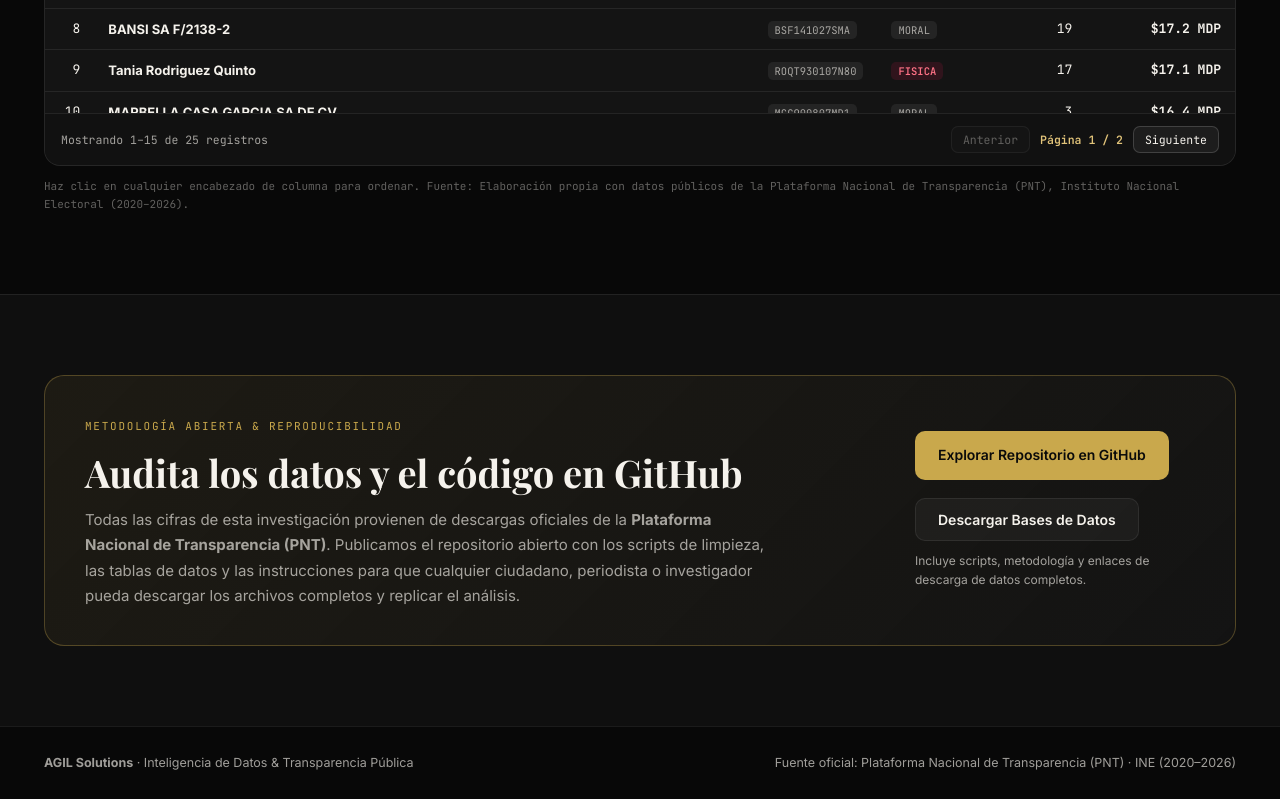
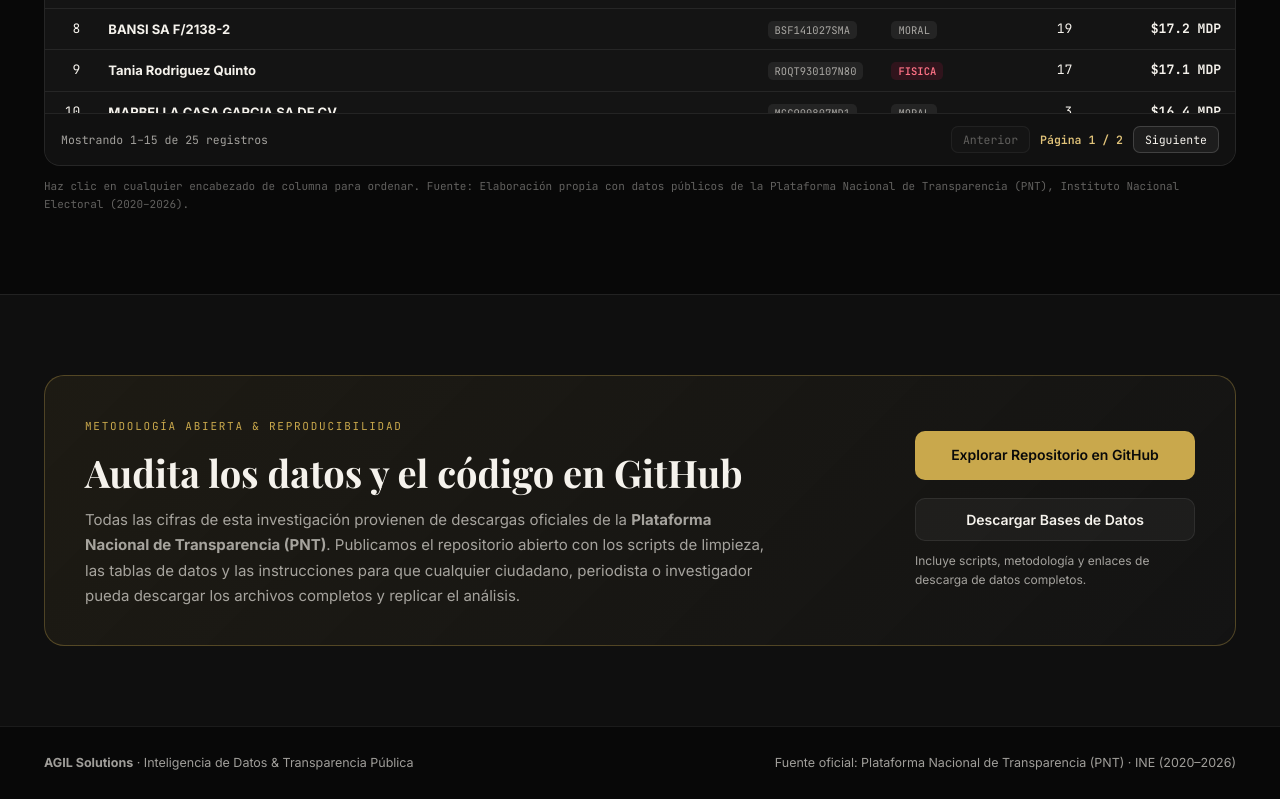
Before and after one commit to ar-rodrigues/ine-transparencia-2020-2026, a plain HTML site: page tablero/index.html in a window 1280 px wide. Shown: the part 8107-8906 px from the top of the page. Drawn offline with nearby package versions, Linux system fonts and the light colour scheme; a web font is replaced by a local one.

Commit message:
style: make github and download buttons equal width

```diff
--- a/tablero/styles.css
+++ b/tablero/styles.css
@@ -930,8 +930,14 @@ body.is-embed-full .scrolly-stage-col {
 .github-actions {
   display: flex;
   flex-direction: column;
-  align-items: flex-start;
+  align-items: stretch;
   gap: 10px;
+}
+
+.github-actions .btn-lg {
+  width: 100%;
+  justify-content: center;
+  text-align: center;
 }
 
 .github-hint {
```
